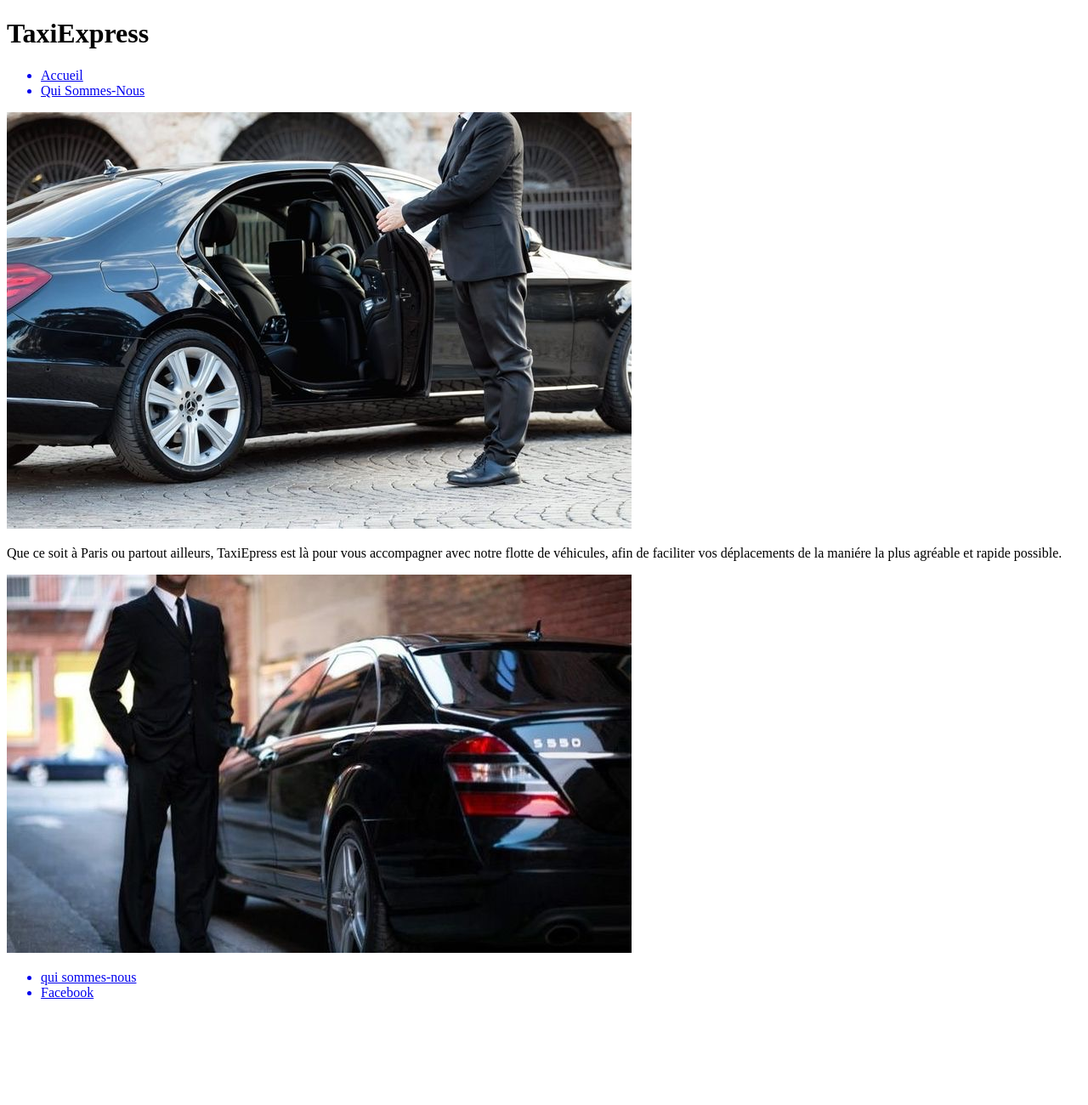
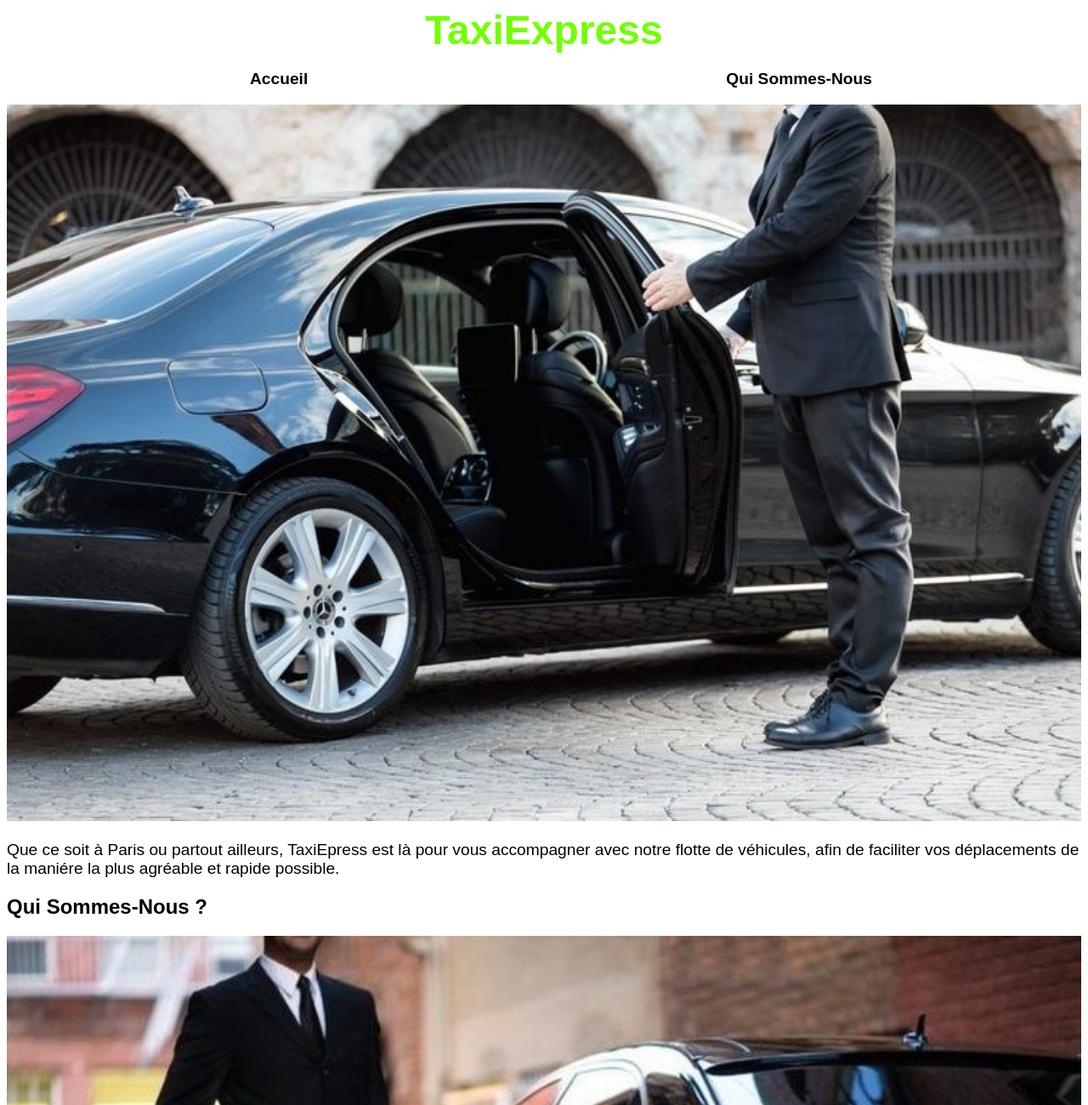
Before and after one commit to Garroumsofiane/tax, a plain HTML site: page index.html in a window 1280 px wide. Shown: the top 1300 px of the page at 85% size. Before the commit the page ends 1193 px from the top, so only its background shows below. Drawn offline with Linux system fonts and the light colour scheme.

Commit message:
mise en forme

```diff
--- a/css.css
+++ b/css.css
@@ -3,4 +3,46 @@ body
     font-family: 'Raleway', sans-serif;
 }
 
-h1{color: rgb(115, 255, 0);}
+h1
+{
+    font-size: xxx-large;
+    display: flex;
+    justify-content: space-around;
+    color: rgb(115, 255, 0);
+    margin-bottom: inherit;
+    margin-top: 0;
+}
+header
+{
+    display: flex;
+    flex-direction:column;
+}
+.navigation
+{
+    display: flex;
+    justify-content: space-around;
+    font-size: larger;
+    text-decoration: none;
+}
+img
+{
+    width: -webkit-fill-available;
+}
+.decoration
+{
+    text-decoration-line: none;
+    list-style-type: none;
+    font-weight: bolder;
+    color: black;
+}
+.text_acceuil
+{
+    font-size: larger;
+}
+.lien_footer
+{
+    display: flex;
+    justify-content: space-around;
+    flex-direction: row-reverse;
+    font-size: large;
+}
--- a/index.html
+++ b/index.html
@@ -6,31 +6,44 @@
     <meta name="keywords" content="voiture van service transport taxi vtc ile de france paris">
     <meta http-equiv="X-UA-Compatible" content="IE=edge">
     <meta name="viewport" content="width=device-width, initial-scale=1.0">
-    <link rel="stylesheet" href="style.css">
+    <link rel="stylesheet" href="css.css">
     <title>TaxiExpress</title>
 </head>
 <body>
     <header>
         <h1>TaxiExpress</h1>
         <nav class="lien_navigation">
-            <ul>
-                 <div><a class="lien_accueil" href="#accueil"><li>Accueil</li></a></div>
-                 <div><a class="lien_qui" href="#quisommesnous"><li>Qui Sommes-Nous</li></a></div>
+            <ul class="navigation">
+                 <div><a class="lien_accueil decoration" href="#accueil"><li>Accueil</li></a></div>
+                 <div><a class="lien_qui decoration" href="#quisommenous"><li>Qui Sommes-Nous</li></a></div>
             </ul>
         </nav>
     </header>
     <main>
+        <section class="accueil">
         <img class="photo1" src="photovtc/photo_vtc1.JPG" alt="photo vtc portier tiens la portiére ouverte voiture de luxe ">
-        <p>
+        <p class="text_acceuil">
             Que ce soit à Paris ou partout ailleurs, TaxiEpress est là pour vous accompagner avec notre flotte de véhicules, afin de faciliter vos déplacements de la maniére la plus agréable et rapide possible.
         </p>
-        <img class="photo1" src="photovtc/photo_vtc2.JPG" alt="photo vtc portier voiture de luxe ">
+        </section>
+        <div id="quisommenous"></div>
+        <section class="blocquisommenous">
+            <div class="quisommenous">
+                <h2>Qui Sommes-Nous ?</h2>
+                    <img class="photo1" src="photovtc/photo_vtc2.JPG" alt="photo vtc portier voiture de luxe ">
+                    <p class="text_acceuil">A la recherche d'un trajet personnalisé ?
+                        Avec plus de 15 ans d'expertise dans le transport de personnes, l'équipe de TaxiEpress est là pour répondre a tout vos besoins.
+                        Que ce soit sur réservation ou en quelques minutes, nos chauffeurs equipés de taxis, berlines, vans véhicule de luxe, TPMR, bus, minibus, limousines ou voitures standard, sont prêts à vous accompagner dans tous vos déplacements grâce à l'un des plus grands réseaux de chauffeurs de la capitale.
+                    </p>
+            </div>
+        </section>
+
     </main>
 
     <footer>
         <ul class="lien_footer">
-            <a href="quisommenous.html"><li>qui sommes-nous</li></a>
-            <a href="www.facebook.fr"><li>Facebook</li></a>
+            <a class="decoration" href="#quisommenous"><li>qui sommes-nous</li></a>
+            <a class="decoration" href="www.facebook.fr"><li>Facebook</li></a>
         </ul>
     </footer>
 </body>
```
